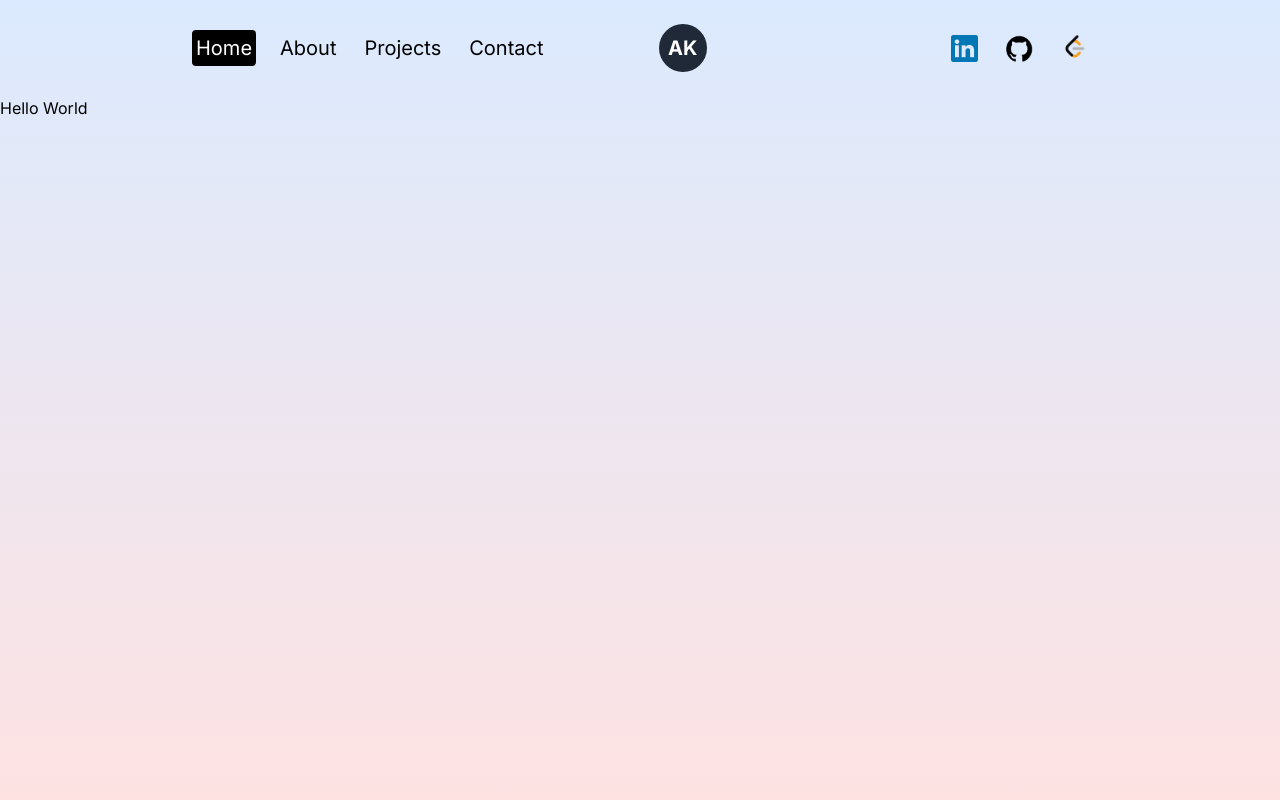
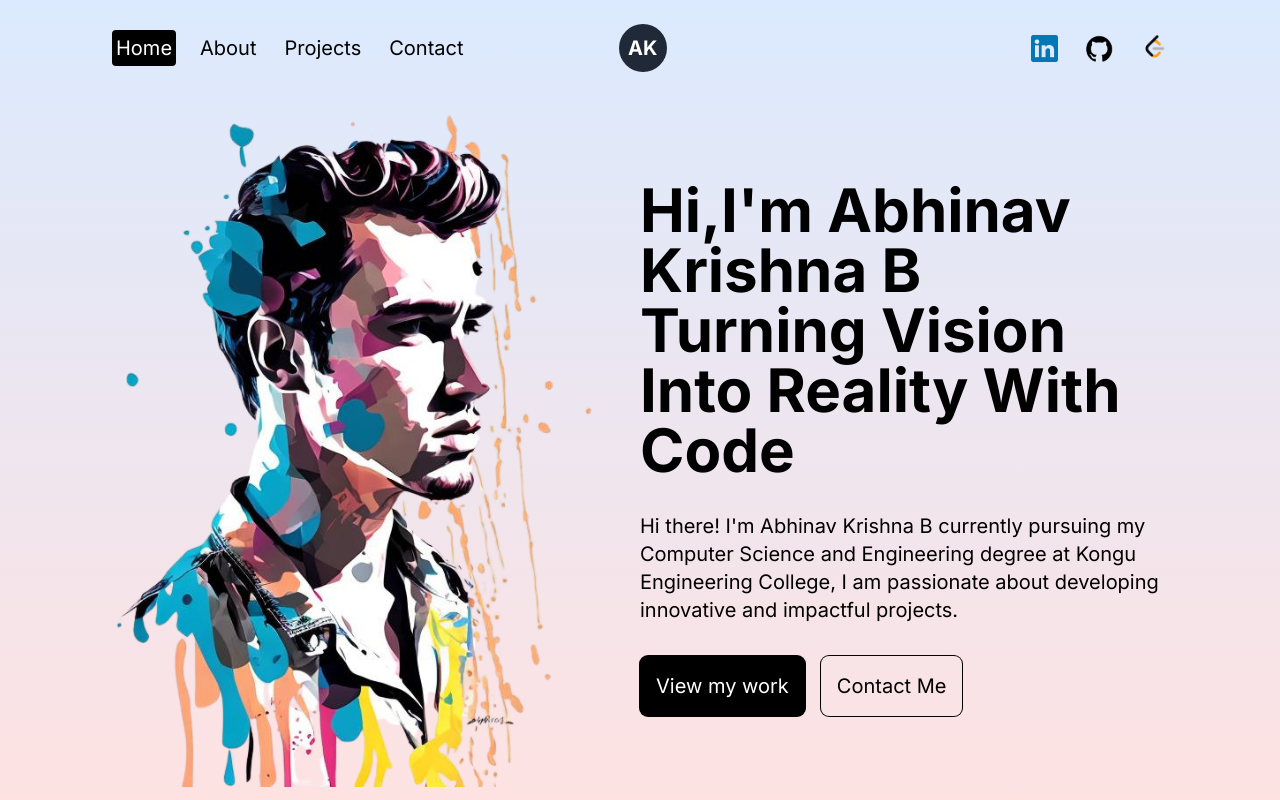
Before and after one commit to Abhinavkrishna-b/Portfolio, a Next.js app: page / in a window 1280 px wide. Built offline with nearby package versions, Linux system fonts and the light colour scheme.

Commit message:
Home section added

```diff
--- a/src/app/page.jsx
+++ b/src/app/page.jsx
@@ -1,5 +1,32 @@
+import Image from "next/image";
+
 const Homepage = () => {
-  return <div>Hello World</div>;
+    return(
+        <div className="h-full flex flex-col lg:flex-row px-4 sm:px-8 md:px-12 lg:px-16 xl:px-24 text-xl">
+
+            {/* IMAGE */}
+            <div className="h-1/2  lg:h-full w-1/2 relative">
+                <Image src="/developer-pic-1.png" alt="dev pic" fill className="object-contain"/>
+            </div>
+
+            {/* TEXT */}
+            <div className="h-1/2 lg:h-full w-1/2 flex flex-col gap-8 items-start justify-center ">
+                <h1 className="text-4xl font-bold md:text-6xl ">
+                    Hi,I'm Abhinav Krishna B <br/>
+                    Turning Vision Into Reality With Code
+                </h1>
+
+                <p className="md:text-xl">
+                    Hi there! I'm Abhinav Krishna B currently pursuing my Computer Science and Engineering degree at Kongu Engineering College, I am passionate about developing innovative and impactful projects.
+                </p>
+
+                <div className="w-full flex gap-4">
+                    <button className="p-4 ring-1 ring-black bg-black text-white rounded-lg">View my work</button>
+                    <button className="p-4 ring-1 ring-black rounded-lg">Contact Me</button>
+                </div>
+            </div>
+        </div>
+    )
 };
 
 export default Homepage;
--- a/src/components/NavBar.jsx
+++ b/src/components/NavBar.jsx
@@ -17,7 +17,7 @@ const NavBar = () =>{
     const [open,setOpen]=useState(false)
 
     return(
-        <div className='h-full flex items-center justify-between px-4 sm:px-8 md:px-12 lg:px-20 xl:px-48 text-xl'>
+        <div className='h-full flex items-center justify-between px-4 sm:px-8 md:px-12 lg:px-16 xl:px-28 text-xl'>
 
             <div className="hidden md:flex gap-5 flex-1">
                 {links.map(link=>(
```
Also changed, not shown: public/developer-pic-1.png.
